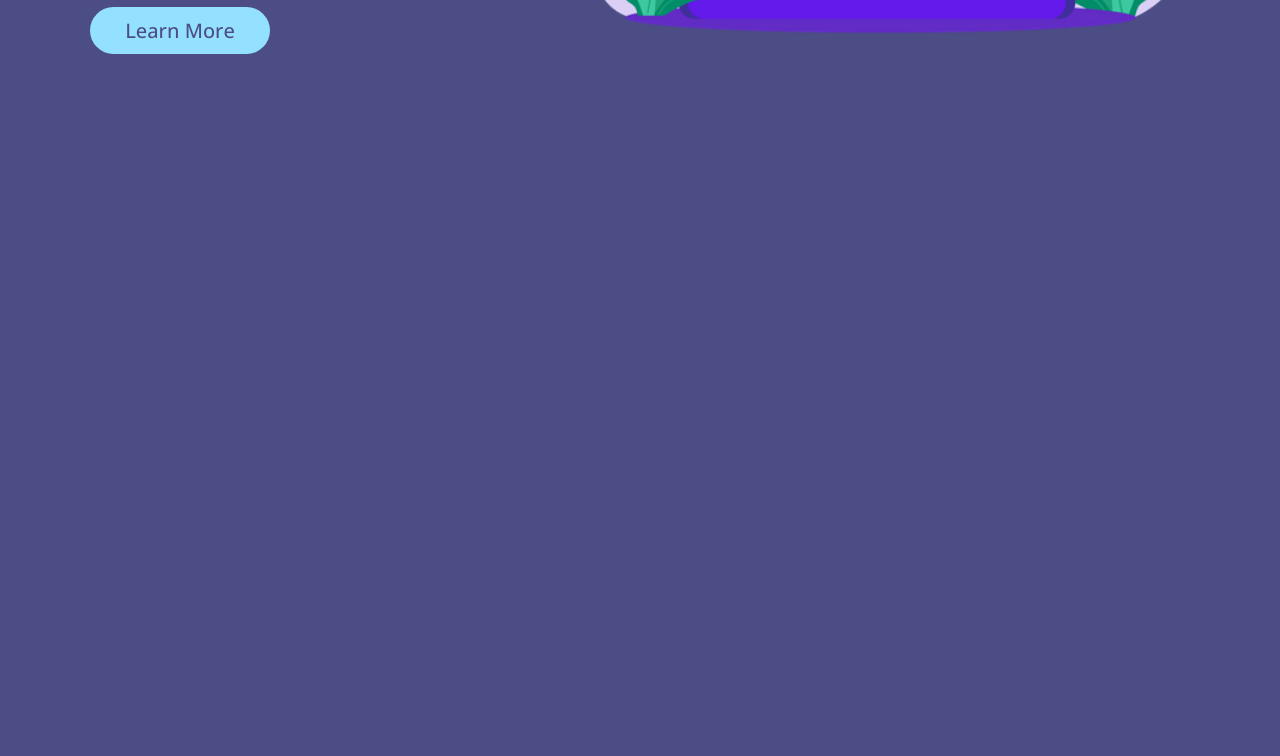
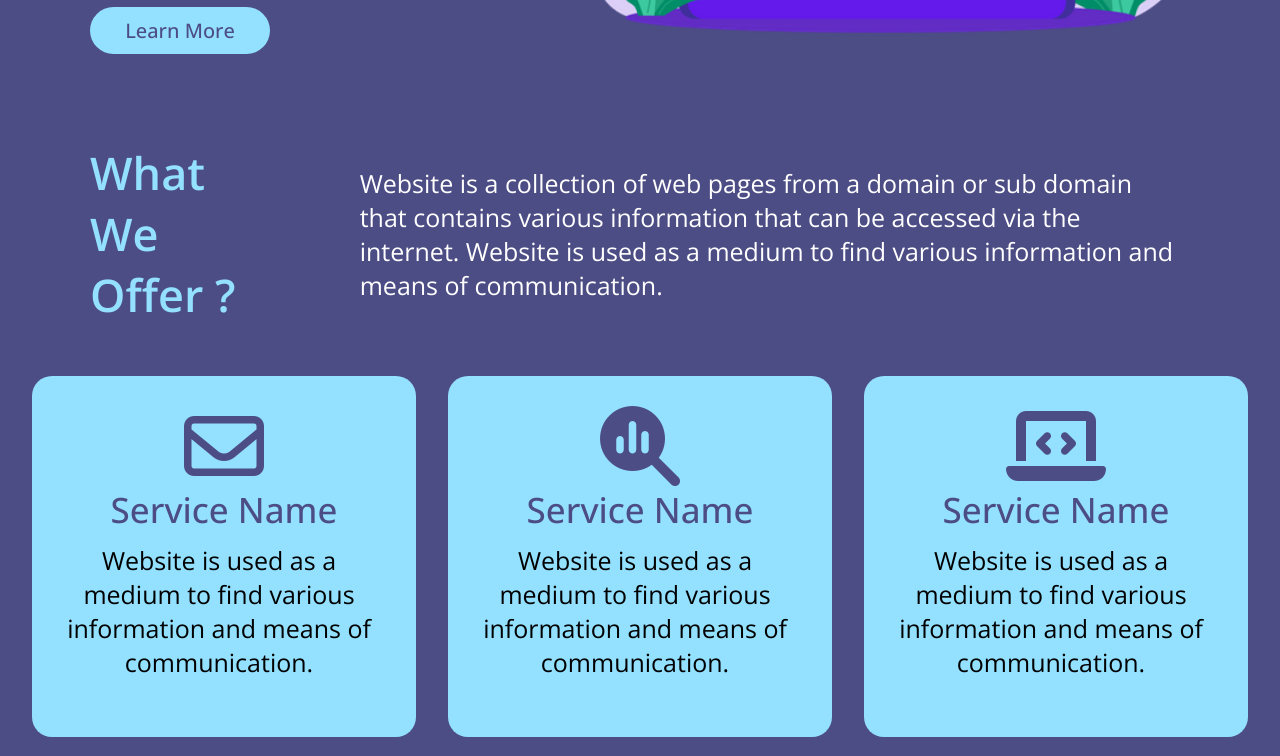
Before and after one commit to TruptiCoder/digital-markating, a plain HTML site: page index.html in a window 1280 px wide. Shown: the part 510-1266 px from the top of the page. Before the commit the page ends 800 px from the top, so only its background shows below. Drawn offline with nearby package versions, Linux system fonts and the light colour scheme.

Commit message:
Added second page

```diff
--- a/index.html
+++ b/index.html
@@ -9,6 +9,7 @@
       href="https://fonts.googleapis.com/css2?family=Open+Sans:wght@300;400;500;600;700;800&family=Poppins:wght@100;200;300;400;500;600;700&display=swap"
       rel="stylesheet"
     />
+    <link rel="stylesheet" href="https://cdnjs.cloudflare.com/ajax/libs/font-awesome/6.5.1/css/all.min.css" integrity="sha512-DTOQO9RWCH3ppGqcWaEA1BIZOC6xxalwEsw9c2QQeAIftl+Vegovlnee1c9QX4TctnWMn13TZye+giMm8e2LwA==" crossorigin="anonymous" referrerpolicy="no-referrer" />
     <link rel="stylesheet" href="style.css" />
     <title>Digital Markating</title>
   </head>
@@ -37,5 +38,33 @@
             <img src="digital markating 1.webp">
         </div>
     </div>
+
+    <div class="secondpage">
+      <div class="second-text">
+        <div class="second-heading">
+          What We Offer ?
+        </div>
+        <div class="sec-heading-text">
+          Website is a collection of web pages from a domain or sub domain that contains various information that can be accessed via the internet. Website is used as a medium to find various information and means of communication.
+        </div>
+      </div>
+      <div class="second-box">
+        <div class="sec-box">
+          <i class="fa-regular fa-envelope"></i>
+          <h3>Service Name</h3>
+          <p>Website is used as a medium to find various information and means of communication.</p>
+        </div>
+        <div class="sec-box">
+          <i class="fa-solid fa-magnifying-glass-chart"></i>
+          <h3>Service Name</h3>
+          <p>Website is used as a medium to find various information and means of communication.</p>
+        </div>
+        <div class="sec-box">
+          <i class="fa-solid fa-laptop-code"></i>
+          <h3>Service Name</h3>
+          <p>Website is used as a medium to find various information and means of communication.</p>
+        </div>
+      </div>
+    </div>
   </body>
 </html>
--- a/style.css
+++ b/style.css
@@ -53,7 +53,7 @@ body{
 .firstpage{
     display: flex;
     width: 100%;
-    height: 570px;
+    height: 572px;
 }
 
 .heading{
@@ -102,3 +102,67 @@ body{
     color: rgb(77, 77, 134);
     font-weight: 500;
 }
+
+.secondpage{
+    height: 634px;
+    width: 100%;
+}
+
+.second-text{
+    width: 100%;
+    height: 40%;
+    padding-bottom: 30px;
+}
+
+.second-box{
+    width: 100%;
+    height: 60%;
+    display: flex;
+    justify-content: space-evenly;
+}
+
+.second-text{
+    display: flex;
+    justify-content: space-evenly;
+    align-items: center;
+}
+
+.second-heading{
+    color: rgb(147, 224, 255);
+    width: 45%;
+    font-size: 45px;
+    font-weight: 600;
+    margin: 90px;
+}
+
+.sec-heading-text{
+    color: white;
+    font-size: 25px;
+    margin-right: 100px;
+}
+
+.sec-box{
+    background-color: rgb(147, 224, 255);
+    width: 30%;
+    height: 95%;
+    text-align: center;
+    border-radius: 20px;
+    padding: 30px;
+}
+
+.sec-box i{
+    font-size: 80px;
+    color: rgb(77, 77, 134);
+}
+
+.sec-box h3{
+    font-size: 35px;
+    font-weight: 500;
+    color: rgb(77, 77, 134);
+}
+
+.sec-box p{
+    padding: 10px 10px 10px 0;
+    font-size: 25px;
+    color: black;
+}
```
